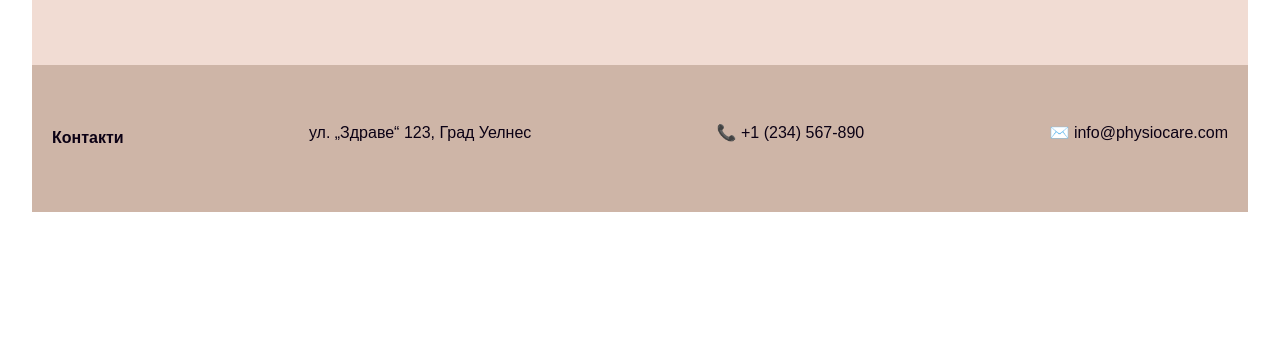
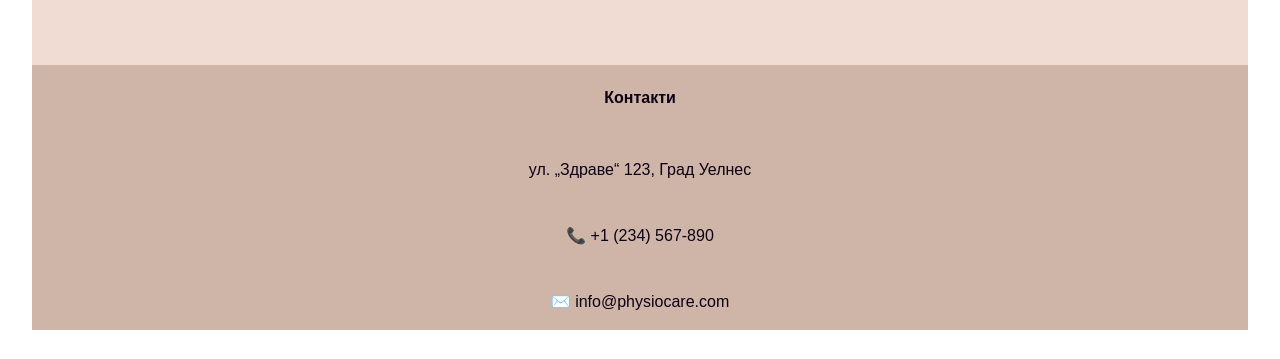
Before and after one commit to Truesdale2353/rehab, a React (Vite) app: page / in a window 1280 px wide. Shown: the part 1750-2109 px from the top of the page. Before the commit the page ends 1994 px from the top, so only its background shows below. Built offline with nearby package versions, Linux system fonts and the light colour scheme.

Commit message:
Fixed footer

```diff
--- a/src/App.css
+++ b/src/App.css
@@ -184,13 +184,12 @@
 .footer {
   background: #ceb5a7;
   color: #0b0014;
-  padding: 40px 20px;
 }
 .footer-content {
   display: flex;
-  flex-direction: row;
+  flex-direction: column;
   flex-wrap: wrap;
-  gap: 40px;
+  gap: 10px;
   justify-content: space-between;
 }
 
```
